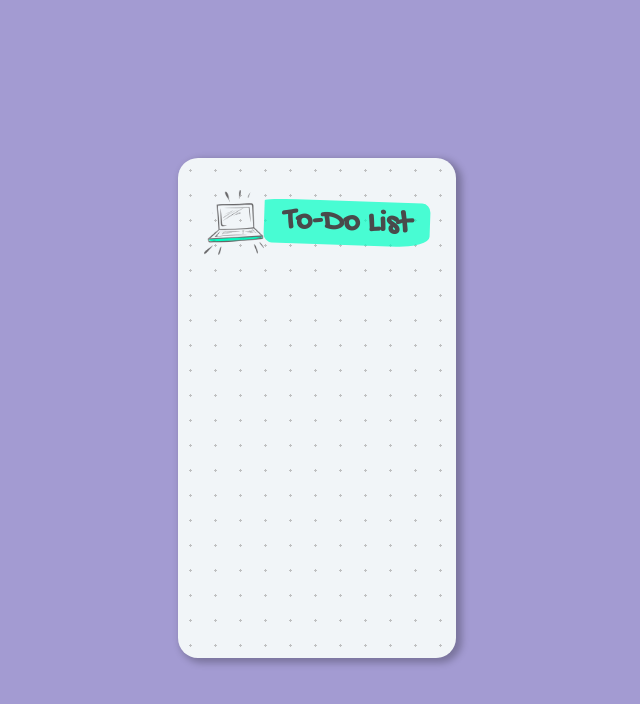
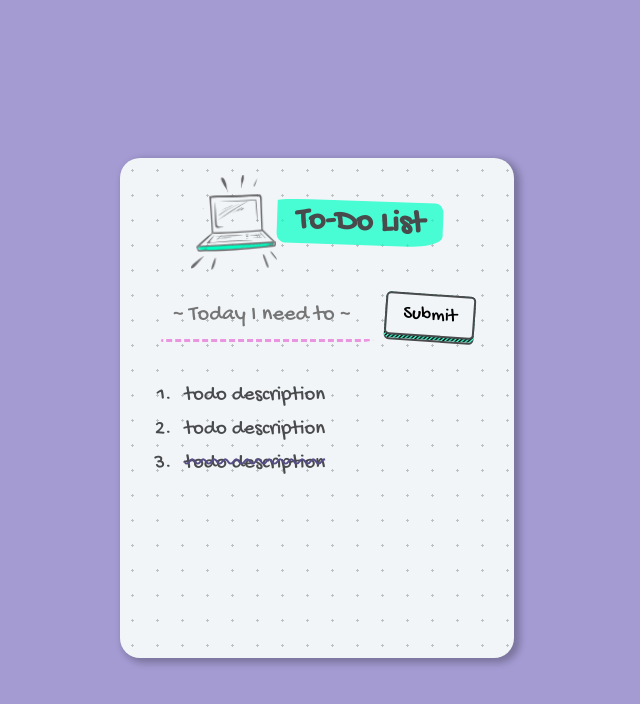
Before and after one commit to mridxl/Todo-app, a React (Vite) app in the folder frontend/: page / in a window 1280 px wide. Shown: the top 704 px of the page, without its empty margins (323-963 px from the left). Built offline with nearby package versions, Linux system fonts and the light colour scheme.

Commit message:
Created the static frontend structure

```diff
--- a/frontend/src/App.jsx
+++ b/frontend/src/App.jsx
@@ -1,10 +1,14 @@
+import CreateTodo from './components/CreateTodo';
 import Header from './components/Header';
+import TodoItems from './components/TodoItem';
 
 function App() {
 	return (
 		<>
 			<section className="container">
 				<Header />
+				<CreateTodo />
+				<TodoItems />
 			</section>
 		</>
 	);
--- /dev/null
+++ b/frontend/src/components/CreateTodo.jsx
@@ -0,0 +1,17 @@
+function CreateTodo() {
+	return (
+		<>
+			<input
+				className="input-box"
+				id="todo"
+				placeholder="~ Today I need to ~"
+				autoComplete="off"
+			/>
+			<button className="button">
+				<span>Submit</span>
+			</button>
+		</>
+	);
+}
+
+export default CreateTodo;
--- /dev/null
+++ b/frontend/src/components/TodoItem.jsx
@@ -0,0 +1,22 @@
+function TodoItems() {
+	return (
+		<ol className="toDoList">
+			<li className="todo" key="1">
+				<button>
+					<p className="todo-desc">todo description</p>
+				</button>
+			</li>
+			<li className="todo" key="2">
+				<button>
+					<p className="todo-desc">todo description</p>
+				</button>
+			</li>
+			<li className="todo-completed" key="3">
+				<button>
+					<p className="todo-desc">todo description</p>
+				</button>
+			</li>
+		</ol>
+	);
+}
+export default TodoItems;
```
